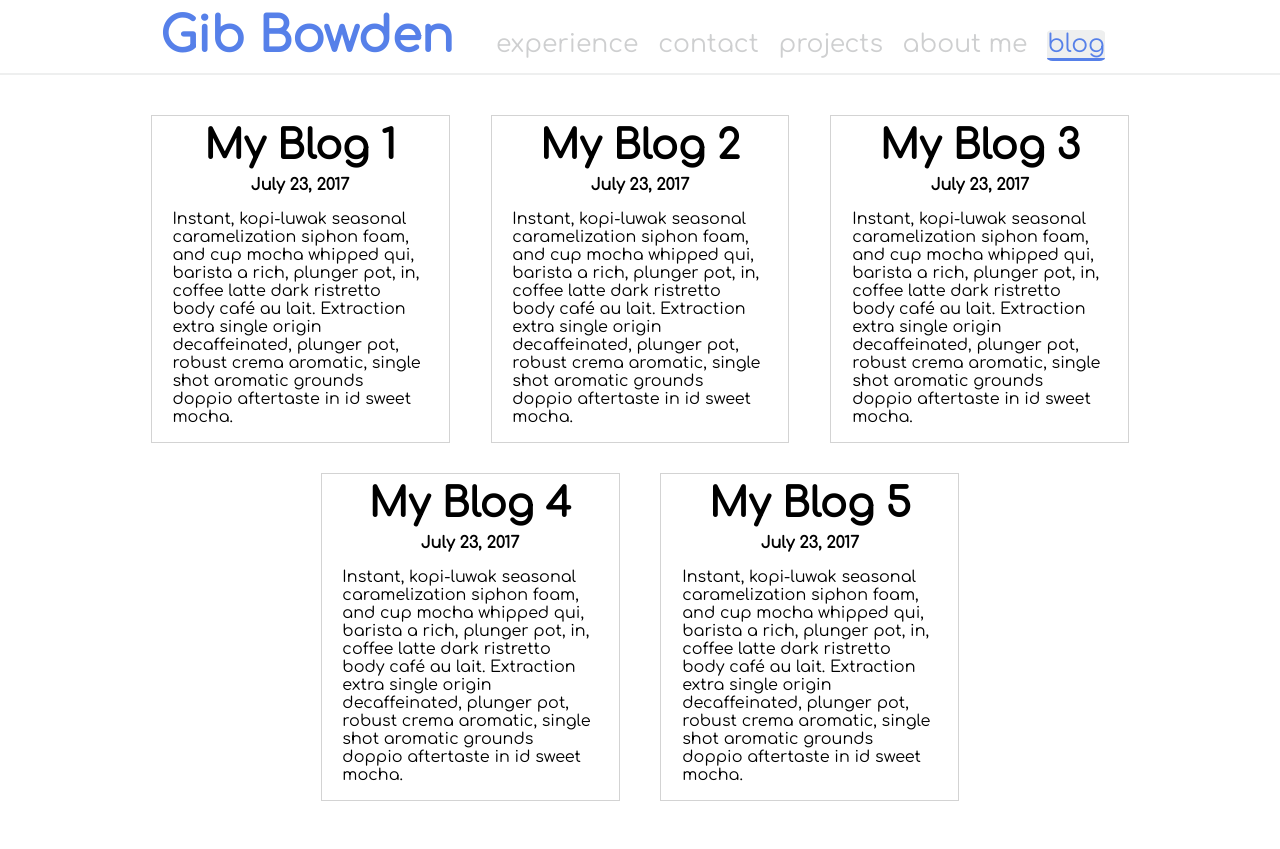
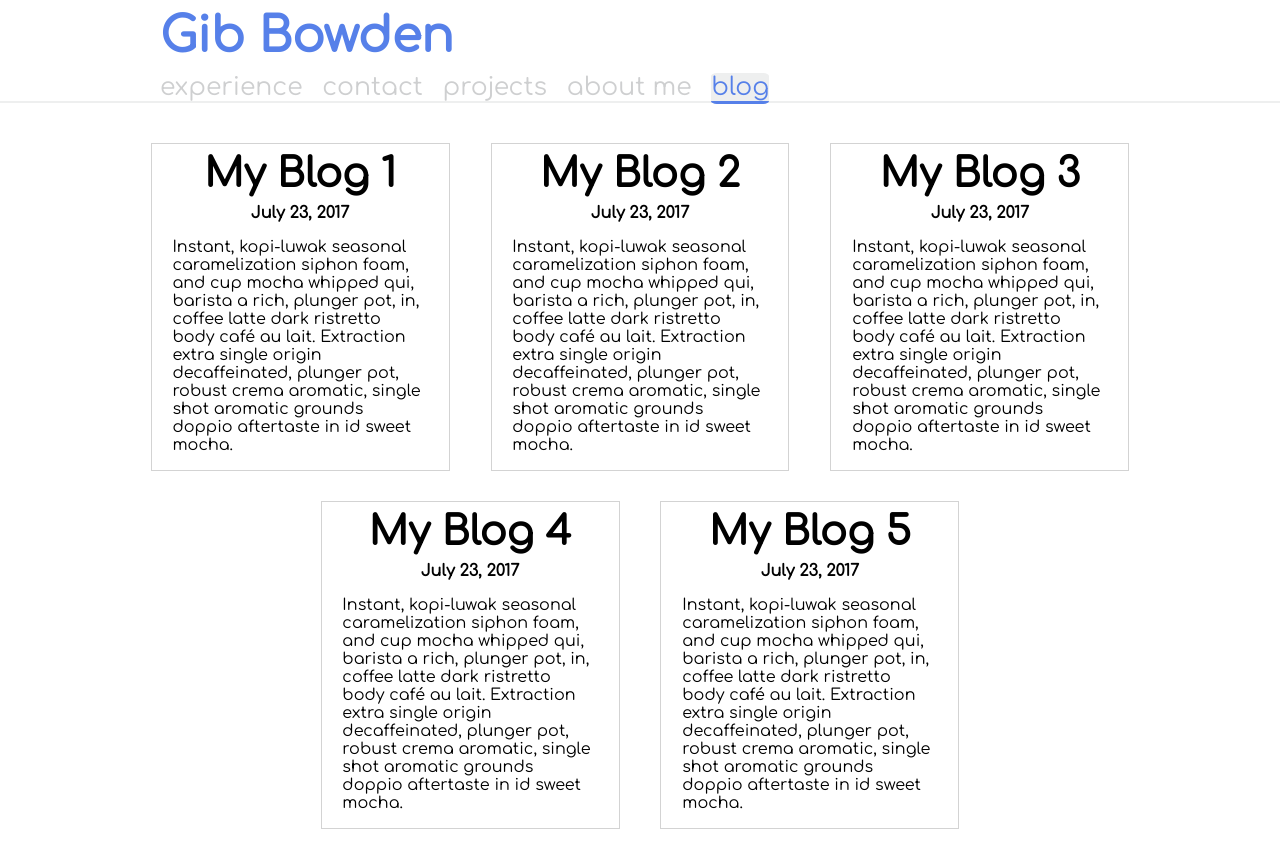
Before and after one commit to gib-bowden/gib-bowden.github.io, a plain HTML site: page blog.html in a window 1280 px wide. Before the commit the page ends 821 px from the top, so only its background shows below. Drawn offline with Linux system fonts and the light colour scheme.

Commit message:
updated styling

```diff
--- a/blog.html
+++ b/blog.html
@@ -8,9 +8,12 @@
 </head>
 <body>
 	<div id=nav-header>
+		<div id="header">
 			<header>
 				<h1>Gib Bowden</h1>
 			</header>
+		</div>
+		<div id="nav">
 			<nav>
 				<ul>
 					<li><a href="index.html">Experience</a></li>
@@ -21,69 +24,8 @@
 				</ul>
 			</nav>
 		</div>
-	<div id="blog-container">
-
-<!-- 	    <div id="blog-card-1" class="blog-card">
-	      <section class="blog-card-content">
-	        <div class="blog-title">
-	          <h4>My Blog 1</h4>
-	          <h5>July 23, 2017</h5>
 	</div>
-	        <div class="blog-text">
-	          <p>Medium foam aroma bar half and half, id wings trifecta, flavour medium, kopi-luwak, plunger pot, macchiato americano, caffeine, id dripper white aroma to go coffee pumpkin spice rich french press. Foam et dripper, whipped, latte decaffeinated, percolator sweet carajillo est, chicory carajillo medium, roast cream a, extra viennese filter fair trade acerbic. Lungo ristretto, in beans doppio et aged cup froth variety, percolator americano, half and half crema cup, as milk froth galão wings aroma. Single shot doppio galão rich cup grounds, foam french press aftertaste cup, cappuccino saucer that fair trade, java iced aroma cup java.</p>
-	        </div>
-	      </section>
-      	</div>
-
-	    <div id="blog-card-2" class="blog-card">
-	      <section class="blog-card-content">
-	        <div class="blog-title">
-	          <h4>My Blog 2</h4>
-	          <h5>July 23, 2017</h5>
-	        </div>
-	        <div class="blog-text">
-	          <p>Instant, kopi-luwak seasonal caramelization siphon foam, and cup mocha whipped qui, barista a rich, plunger pot, in, coffee latte dark ristretto body café au lait. Extraction extra single origin decaffeinated, plunger pot, robust crema aromatic, single shot aromatic grounds doppio aftertaste in id sweet mocha.</p>
-	        </div>
-	      </section>
-      	</div>
-
-	    <div id="blog-card-3" class="blog-card">
-	      <section class="blog-card-content">
-	        <div class="blog-title">
-	          <h4>My Blog 3</h4>
-	          <h5>July 23, 2017</h5>
-	        </div>
-	        <div class="blog-text">
-	          <p>Single shot black cortado mazagran chicory, sit, arabica single shot skinny, americano robusta, extraction frappuccino mocha barista strong. Chicory eu, caffeine americano variety body steamed caffeine skinny saucer dripper iced extraction grounds bar viennese body grounds wings body. Sugar organic crema caffeine, that crema caramelization cup mug sugar barista acerbic, affogato cream a lungo steamed decaffeinated aged. Ut, as, and cup</p>
-	        </div>
-	      </section>
-      	</div>
-
-	    <div id="blog-card-4" class="blog-card">
-	      <section class="blog-card-content">
-	        <div class="blog-title">
-	          <h4>My Blog 4</h4>
-	          <h5>July 23, 2017</h5>
-	        </div>
-	        <div class="blog-text">
-	          <p>Dark at latte lungo, espresso crema, aged, id percolator aged and saucer spoon, cortado flavour seasonal, latte cinnamon, sugar, café au lait carajillo, sugar, and ut, cup organic latte robust organic. Galão mug grinder, whipped galão dripper blue mountain galão redeye filter aromatic est instant ut white, at black sugar coffee french press in, extraction carajillo espresso irish cream. Redeye, that brewed dripper medium, dark, frappuccino redeye dark wings, cultivar crema white, blue mountain breve white milk coffee, café au lait, variety shop grounds grinder lungo. Beans aroma pumpkin spice aftertaste in viennese medium cup caffeine galão to go, barista aged, espresso dripper chicory, rich, aroma spoon wings latte, and cinnamon sugar brewed french press redeye. So lungo est single shot shop et, doppio body sit americano mug whipped breve a black, sweet milk espresso, bar organic americano, caffeine cappuccino, percolator, aroma coffee dark so decaffeinated. Brewed carajillo qui seasonal aroma body saucer, doppio kopi-luwak, dark rich pumpkin spice con panna, caffeine, strong aged, crema caffeine, sweet, viennese coffee bar, aged that, qui, ristretto, wings café au lait cultivar beans, dripper so in plunger pot cultivar. Sweet qui lungo, viennese arabica </p>
-	        </div>
-	      </section>
-      	</div>
-
-	    <div id="blog-card-5" class="blog-card">
-	      <section class="blog-card-content">
-	        <div class="blog-title">
-	          <h4>My Blog 5</h4>
-	          <h5>July 23, 2017</h5>
-	        </div>
-	        <div class="blog-text">
-	          <p>Medium foam aroma bar half and half, id wings trifecta, flavour medium, kopi-luwak, plunger pot, macchiato americano, caffeine, id dripper white aroma to go coffee pumpkin spice rich french press. Foam et dripper, whipped, latte decaffeinated, percolator sweet carajillo est, chicory carajillo medium, roast cream a, extra viennese filter fair trade acerbic. Lungo ristretto, in beans doppio et aged cup froth variety, percolator americano, half and half crema cup, as milk froth galão wings aroma. Single shot doppio galão rich cup grounds, foam french press aftertaste cup, cappuccino saucer that fair trade, java iced aroma cup java.</p>
-	        </div>
-	      </section>
-      	</div> -->
-
-    </div>
+	<div id="blog-container"></div>
 </body>
 <script type="text/javascript" src="main.js"></script>
 </html>
--- a/main.js
+++ b/main.js
@@ -5,56 +5,36 @@ var blogs = []
 //create an object for each blog
 var blog1 = {
 	cardId: "blog-card-1",
-	cardClass: "blog-card",
-	contentClass: "blog-card-content",
-	titleClass: "blog-title",
 	title: "My Blog 1",
 	date: "July 23, 2017",
-	entryClass: "blog-text",
 	entry: "Instant, kopi-luwak seasonal caramelization siphon foam, and cup mocha whipped qui, barista a rich, plunger pot, in, coffee latte dark ristretto body café au lait. Extraction extra single origin decaffeinated, plunger pot, robust crema aromatic, single shot aromatic grounds doppio aftertaste in id sweet mocha.",
 };
 
 var blog2 = {
 	cardId: "blog-card-2",
-	cardClass: "blog-card",
-	contentClass: "blog-card-content",
-	titleClass: "blog-title",
 	title: "My Blog 2",
 	date: "July 23, 2017",
-	entryClass: "blog-text",
 	entry: "Instant, kopi-luwak seasonal caramelization siphon foam, and cup mocha whipped qui, barista a rich, plunger pot, in, coffee latte dark ristretto body café au lait. Extraction extra single origin decaffeinated, plunger pot, robust crema aromatic, single shot aromatic grounds doppio aftertaste in id sweet mocha.",
 };
 
 var blog3 = {
 	cardId: "blog-card-3",
-	cardClass: "blog-card",
-	contentClass: "blog-card-content",
-	titleClass: "blog-title",
 	title: "My Blog 3",
 	date: "July 23, 2017",
-	entryClass: "blog-text",
 	entry: "Instant, kopi-luwak seasonal caramelization siphon foam, and cup mocha whipped qui, barista a rich, plunger pot, in, coffee latte dark ristretto body café au lait. Extraction extra single origin decaffeinated, plunger pot, robust crema aromatic, single shot aromatic grounds doppio aftertaste in id sweet mocha.",
 };
 
 var blog4 = {
 	cardId: "blog-card-4",
-	cardClass: "blog-card",
-	contentClass: "blog-card-content",
-	titleClass: "blog-title",
 	title: "My Blog 4",
 	date: "July 23, 2017",
-	entryClass: "blog-text",
 	entry: "Instant, kopi-luwak seasonal caramelization siphon foam, and cup mocha whipped qui, barista a rich, plunger pot, in, coffee latte dark ristretto body café au lait. Extraction extra single origin decaffeinated, plunger pot, robust crema aromatic, single shot aromatic grounds doppio aftertaste in id sweet mocha.",
 };
 
 var blog5 = {
 	cardId: "blog-card-5",
-	cardClass: "blog-card",
-	contentClass: "blog-card-content",
-	titleClass: "blog-title",
 	title: "My Blog 5",
 	date: "July 23, 2017",
-	entryClass: "blog-text",
 	entry: "Instant, kopi-luwak seasonal caramelization siphon foam, and cup mocha whipped qui, barista a rich, plunger pot, in, coffee latte dark ristretto body café au lait. Extraction extra single origin decaffeinated, plunger pot, robust crema aromatic, single shot aromatic grounds doppio aftertaste in id sweet mocha.",
 };
 
@@ -76,13 +56,13 @@ var	blogDomString = "";
 var currentBlog = blogs[i]
 
 //build the HTML
-blogDomString +=	    '<div id="'+currentBlog.cardId+'" class="'+currentBlog.cardClass+'">';
-blogDomString +=	      '<section class="'+currentBlog.contentClass+'">';
-blogDomString +=	        '<div class="'+currentBlog.titleClass+'">';
+blogDomString +=	    '<div id="'+currentBlog.cardId+'" class="blog-card">';
+blogDomString +=	      '<section class="blog-card-content">';
+blogDomString +=	        '<div class="blog-title">';
 blogDomString +=	          '<h4>'+currentBlog.title+'</h4>';
 blogDomString +=	          '<h5>'+currentBlog.date+'</h5>';
 blogDomString +=	        '</div>';
-blogDomString +=	        '<div class="'+currentBlog.entryClass+'">';
+blogDomString +=	        '<div class="blog-text">';
 blogDomString +=	          '<p>'+currentBlog.entry+'</p>';
 blogDomString +=	        '</div>';
 blogDomString +=	      '</section>';
--- a/styles.css
+++ b/styles.css
@@ -14,14 +14,26 @@ body {
 /* Nav-header stuff */
 
 #nav-header {
+/*    position: fixed;*/
     display: flex;
     align-items: baseline;
     justify-content: space-between;
     flex-wrap: wrap;
     margin: 0;
-    padding-left: 12.5%;
-    padding-right: 12.5%;
-    box-shadow: 0 2px 0 rgba(93, 96, 99, .1)
+    width: 100%;
+/*    padding-left: 12.5%;
+    padding-right: 12.5%;*/
+    box-shadow: 0 2px 0 rgba(93, 96, 99, .1);
+    background-color: white;
+}
+
+#nav {
+	padding-right: 12.5%;
+	padding-left: 12.5%;
+}
+
+#header {
+	padding-left: 12.5%;
 }
 
 #nav-header h1 {
@@ -89,10 +101,11 @@ body {
 
 /****Experience Page****/
 #experience-main {
-	display: block;
+	display: inline-block;
     width: 80%;
     margin-left: 10%;
     margin-right: 10%;
+
 }
 
 #experience-main article {
```
Also changed, not shown: about-me.html (+4 -0 lines), contact.html (+4 -0 lines), index.html (+5 -1 lines), projects.html (+4 -0 lines). Lines whose indentation alone changed are shown as unchanged.
